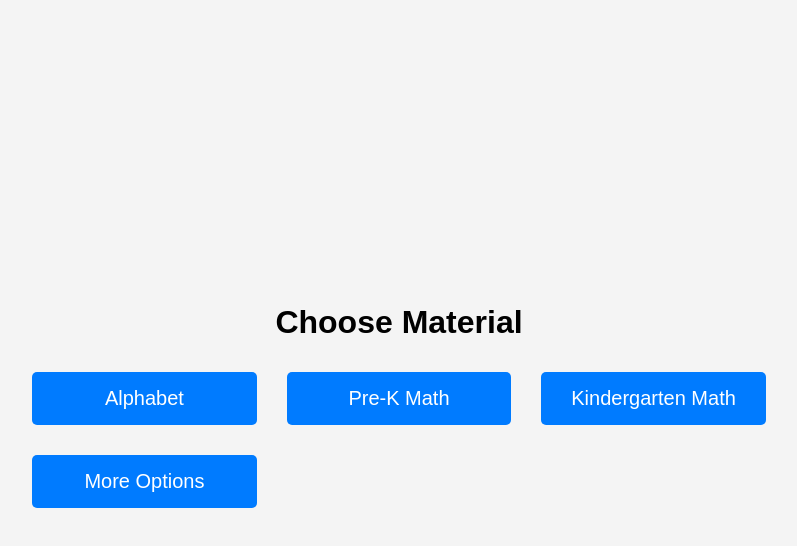
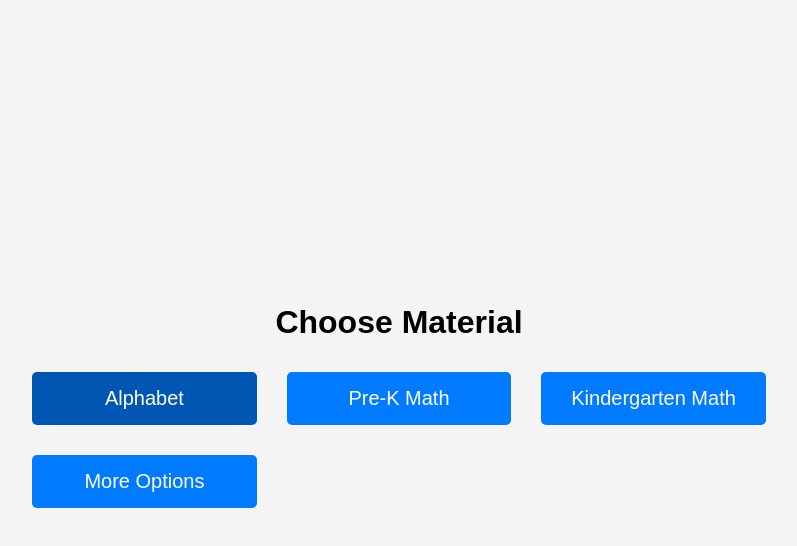
Before and after one commit to SmolNoob7341/Learning-Game, a plain HTML site: page index.html in a window 1280 px wide. In both pictures the pointer is over the button "Alphabet". Shown: the whole page, without its empty margins (241-1038 px from the left). Drawn offline with Linux system fonts and the light colour scheme.

```diff
--- a/style.css
+++ b/style.css
@@ -81,7 +81,11 @@ body {
   margin: 5px;
   border: 2px solid #007BFF;
 }
-
+.material-button:hover,
+.option-material-button:hover,
+#moreOptionsButton:hover,
+#backButton:hover,
+#backToHomeButton:hover,
 .button:hover {
   background-color: #0056b3;
 }
```
